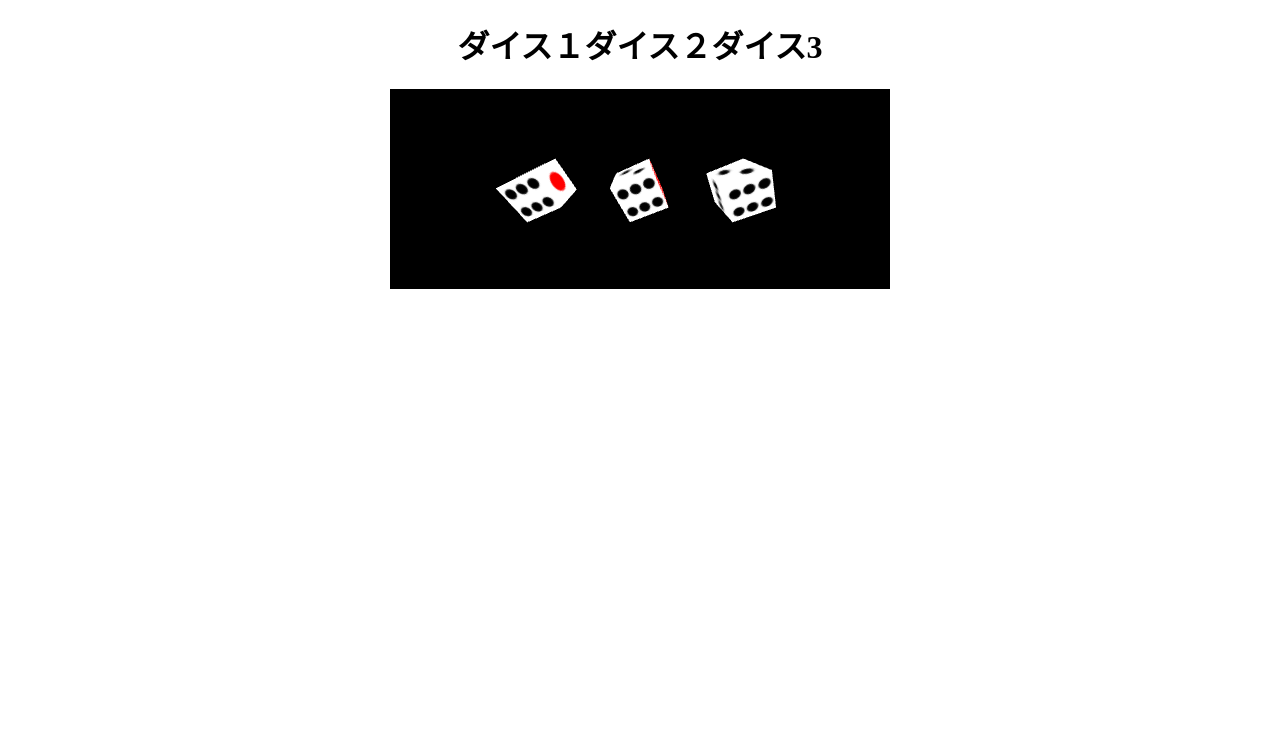
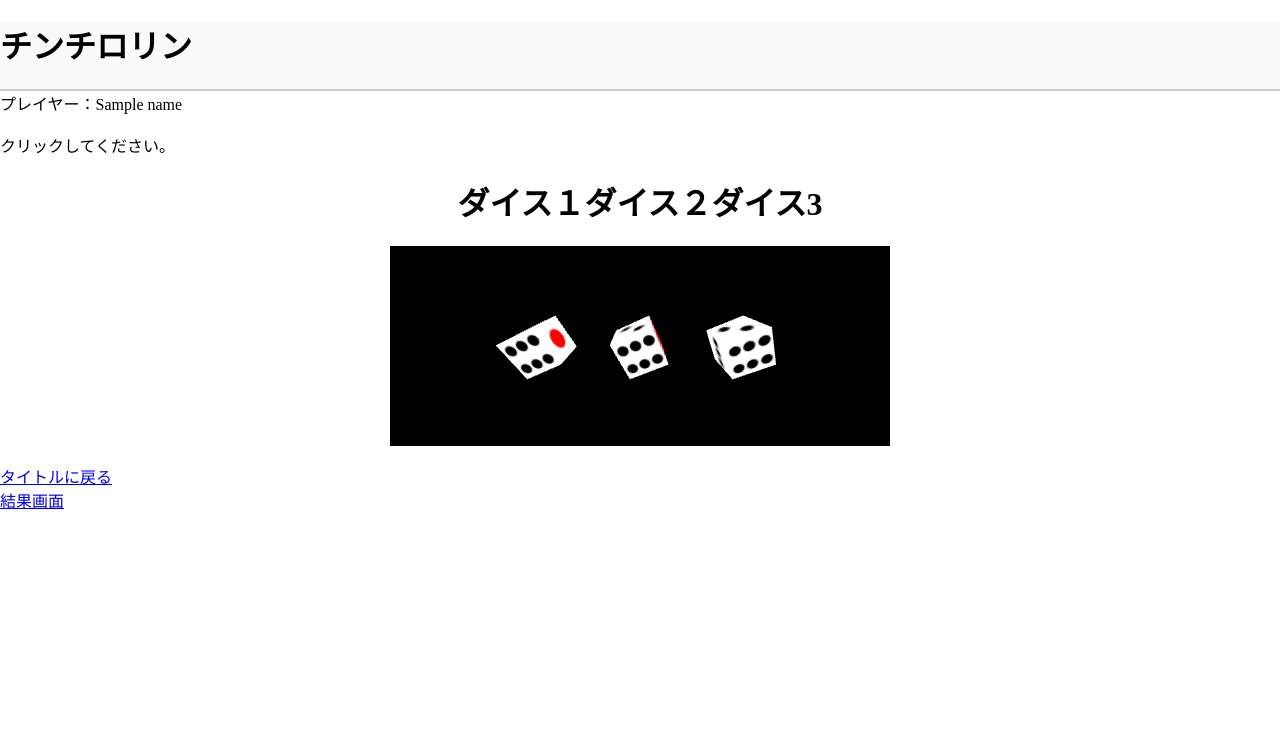
Before and after one commit to 2024AIT-OOP2-G15/Chinchirorin, a Flask app: template templates/game.html in a window 1280 px wide. Shown: the top 752 px of the page. Before the commit the page ends 289 px from the top, so only its background shows below. Run offline with Flask 3, Linux system fonts and the light colour scheme; the template is opened without the code that fills it: most values are stand-ins (such as "Sample title", 1, 10 or a date in 2020).

Commit message:
テンプレとの同期

```diff
--- /dev/null
+++ b/static/styles/game.css
@@ -0,0 +1,25 @@
+body {
+    margin: 0;
+    overflow: hidden;
+    justify-content: center;
+    align-items: center;
+    height: 100vh;
+  }
+
+  #three-container {
+    width: 500px; /* 横幅を80%に設定（必要に応じて調整） */
+    height: 200px; /* 高さを指定 */
+    margin: 0 auto; /* 横方向に中央揃え */
+    position: relative; /* relativeにして配置調整 */
+    background-color: #ffffff;
+  }
+
+  .log {
+    display: flex;
+    justify-content: center;
+    align-items: center;
+  }
+header{
+    background-color: #f9f9f9;
+    border-bottom: 2px solid #ccc;
+}
--- a/templates/game.html
+++ b/templates/game.html
@@ -1,43 +1,39 @@
 <!DOCTYPE html>
 <html lang="ja">
   <head>
-  <meta charset="UTF-8">
-  <meta name="viewport" content="width=device-width, initial-scale=1.0">
+    <meta charset="UTF-8" />
+    <meta name="viewport" content="width=device-width, initial-scale=1.0" />
+    <link
+      rel="stylesheet"
+      href="{{ url_for('static', filename='./styles/game.css') }}"
+    />
     <title>サイコロシーン</title>
-  <style>
-    body {
-      margin: 0;
-      overflow: hidden;
-      justify-content: center;
-      align-items: center;
-      height: 100vh;
-    }
-
-    #three-container {
-      width: 500px;  /* 横幅を80%に設定（必要に応じて調整） */
-      height: 200px; /* 高さを指定 */
-      margin: 0 auto; /* 横方向に中央揃え */
-      position: relative; /* relativeにして配置調整 */
-      background-color: #ffffff;
-    }
-
-    .log {
-      display: flex;
-      justify-content: center;
-      align-items: center;
-    }
-  </style>
   </head>
   <body>
+    <body>
+      <header>
+        <h1>チンチロリン</h1>
+      </header>
 
-  <div class = "log">
-    <h1 id = "cube1">ダイス１</h1>
-    <h1 id = "cube2">ダイス２</h1>
-    <h1 id = "cube3">ダイス3</h1>
+      <main>
+        <div>プレイヤー：{{name}}</div>
+
+        <br />
+        <div onclick="roll()" id="number">クリックしてください。</div>
+        <div class="log">
+          <h1 id="cube1">ダイス１</h1>
+          <h1 id="cube2">ダイス２</h1>
+          <h1 id="cube3">ダイス3</h1>
         </div>
         <div id="three-container"></div>
         <script src="https://cdnjs.cloudflare.com/ajax/libs/three.js/r128/three.min.js"></script>
         <script src="../static/scripts/dice.js"></script>
+        <br />
 
+        <a href="{{ url_for('index') }}">タイトルに戻る</a>
+        <br />
+        <a href="{{ url_for('result.index') }}">結果画面</a>
+      </main>
+    </body>
   </body>
 </html>
```
Lines whose indentation alone changed are shown as unchanged.
